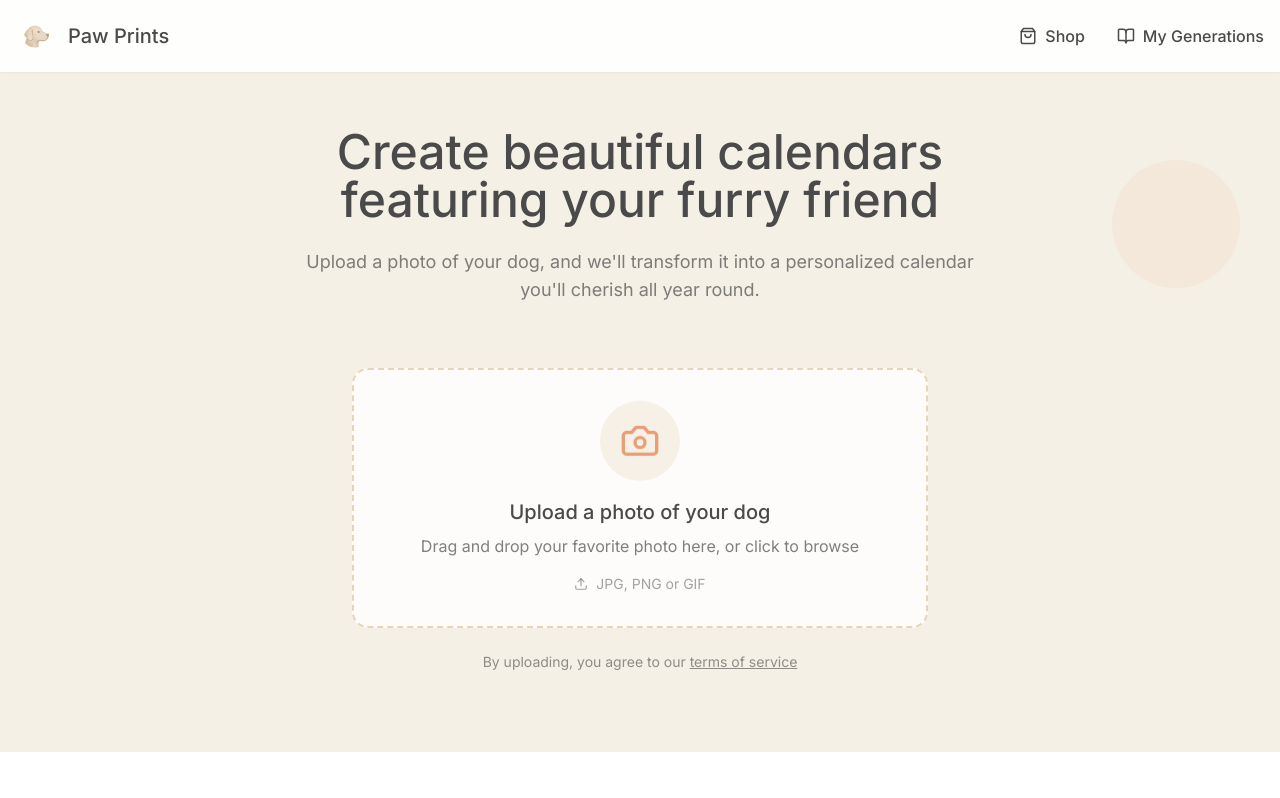
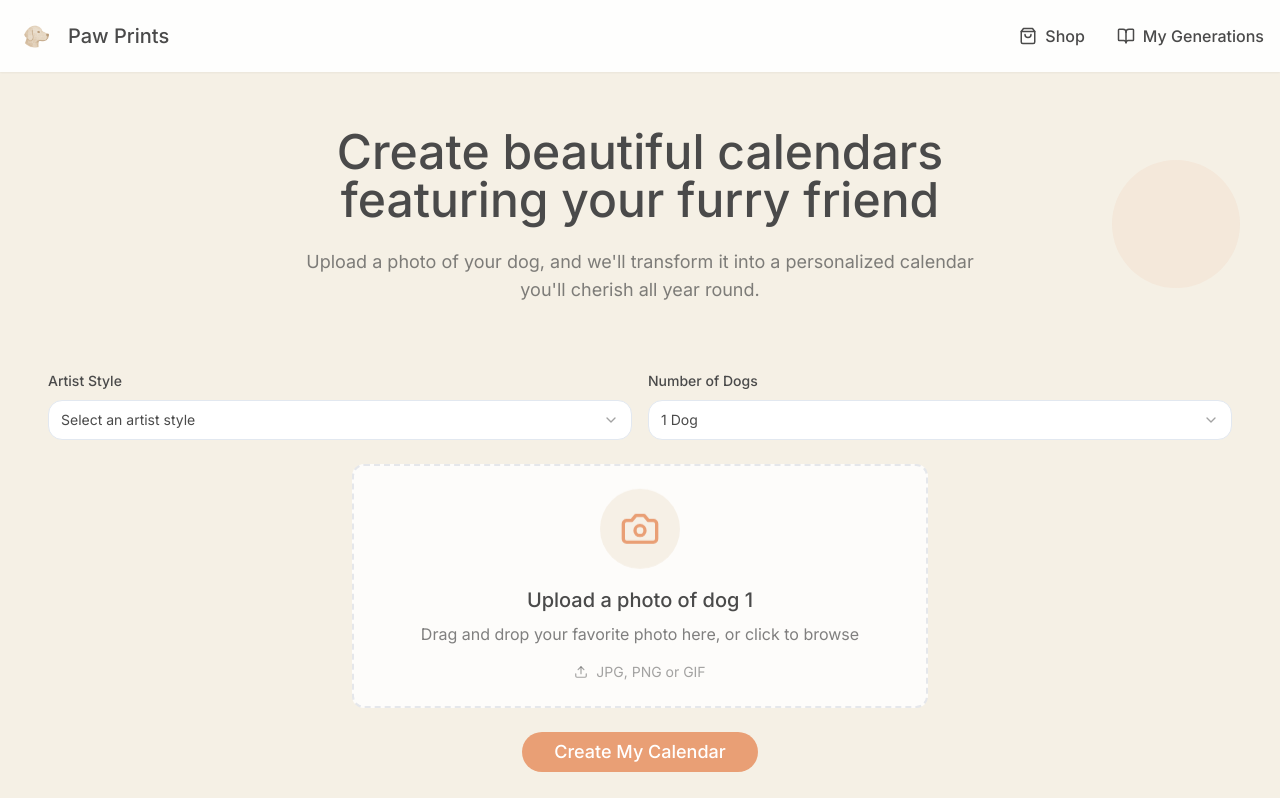
Before and after one commit to georgeavery22/paw-prints-photo-flow, a React (Vite) app: page / in a window 1280 px wide. Shown: the top 798 px of the page. Built offline with nearby package versions, Linux system fonts and the light colour scheme.

Commit message:
feat: Add artist style and number of dogs dropdowns
Adds dropdowns for artist style and number of dogs selection, dynamically generating upload boxes based on the number of dogs selected. Includes a "create my calendar" button.

```diff
--- a/src/components/PhotoUpload.tsx
+++ b/src/components/PhotoUpload.tsx
@@ -1,73 +1,140 @@
-
 import React, { useState, useRef } from 'react';
 import { Image, Upload, Camera } from 'lucide-react';
 import { toast } from "sonner";
 import { cn } from '@/lib/utils';
+import { Select, SelectContent, SelectItem, SelectTrigger, SelectValue } from "@/components/ui/select";
+import { Button } from "@/components/ui/button";
+
+// Artist style options
+const artistStyles = [
+  "Impressionist",
+  "Cubist",
+  "Pop Art",
+  "Watercolor",
+  "Renaissance",
+  "Modern",
+  "Minimalist",
+  "Abstract",
+  "Surrealist",
+  "Cartoon"
+];
 
 const PhotoUpload = () => {
-  const [isDragging, setIsDragging] = useState(false);
-  const [file, setFile] = useState<File | null>(null);
-  const [preview, setPreview] = useState<string | null>(null);
-  const fileInputRef = useRef<HTMLInputElement>(null);
+  const [dogCount, setDogCount] = useState<string>("1");
+  const [artistStyle, setArtistStyle] = useState<string>("");
+  const [uploads, setUploads] = useState<Array<{ file: File | null, preview: string | null }>>([
+    { file: null, preview: null }
+  ]);
+
+  // Update uploads array when dog count changes
+  const handleDogCountChange = (value: string) => {
+    setDogCount(value);
+    const count = parseInt(value);
+
+    // Expand or shrink the uploads array based on the new count
+    if (count > uploads.length) {
+      // Add new empty upload slots
+      setUploads([
+        ...uploads,
+        ...Array(count - uploads.length).fill({ file: null, preview: null })
+      ]);
+    } else if (count < uploads.length) {
+      // Remove excess upload slots
+      setUploads(uploads.slice(0, count));
+    }
+  };
+
+  const handleArtistStyleChange = (value: string) => {
+    setArtistStyle(value);
+  };
+
+  const handleCreateCalendar = () => {
+    // Check if all uploads have files
+    const allUploaded = uploads.every(upload => upload.file !== null);
+
+    if (!allUploaded) {
+      toast.error(`Please upload ${dogCount === "1" ? "a photo" : "photos"} of your ${dogCount === "1" ? "dog" : "dogs"}`);
+      return;
+    }
+
+    // If artist style is not selected
+    if (!artistStyle) {
+      toast.error("Please select an artist style");
+      return;
+    }
+
+    toast.success("Creating your calendar...");
+    // Here you would implement the logic to create the calendar
+  };
+
+  // Render a single upload box
+  const renderUploadBox = (index: number) => {
+    const { file, preview } = uploads[index];
 
     const handleDragOver = (e: React.DragEvent<HTMLDivElement>) => {
       e.preventDefault();
-    setIsDragging(true);
+      const newUploads = [...uploads];
+      // We need to keep the file and preview, just update the isDragging state visually
+      e.currentTarget.classList.add("border-pawprints-terracotta");
     };
 
     const handleDragLeave = (e: React.DragEvent<HTMLDivElement>) => {
       e.preventDefault();
-    setIsDragging(false);
+      e.currentTarget.classList.remove("border-pawprints-terracotta");
     };
 
     const handleDrop = (e: React.DragEvent<HTMLDivElement>) => {
       e.preventDefault();
-    setIsDragging(false);
+      e.currentTarget.classList.remove("border-pawprints-terracotta");
 
       if (e.dataTransfer.files && e.dataTransfer.files.length > 0) {
-      handleFile(e.dataTransfer.files[0]);
+        handleFile(e.dataTransfer.files[0], index);
       }
     };
 
     const handleFileChange = (e: React.ChangeEvent<HTMLInputElement>) => {
       if (e.target.files && e.target.files.length > 0) {
-      handleFile(e.target.files[0]);
+        handleFile(e.target.files[0], index);
       }
     };
 
-  const handleFile = (file: File) => {
+    const handleFile = (file: File, idx: number) => {
       if (!file.type.startsWith('image/')) {
         toast.error('Please upload an image file');
         return;
       }
 
-    setFile(file);
+      const newUploads = [...uploads];
       const reader = new FileReader();
       reader.onload = () => {
-      setPreview(reader.result as string);
-      toast.success('Photo uploaded successfully!');
+        newUploads[idx] = { file, preview: reader.result as string };
+        setUploads(newUploads);
+        toast.success(`Photo ${idx + 1} uploaded successfully!`);
       };
       reader.readAsDataURL(file);
     };
 
     const handleClick = () => {
-    fileInputRef.current?.click();
+      const fileInput = document.getElementById(`file-input-${index}`) as HTMLInputElement;
+      fileInput?.click();
     };
 
     const handleReset = (e: React.MouseEvent) => {
       e.stopPropagation();
-    setFile(null);
-    setPreview(null);
-    if (fileInputRef.current) {
-      fileInputRef.current.value = '';
+      const newUploads = [...uploads];
+      newUploads[index] = { file: null, preview: null };
+      setUploads(newUploads);
+      const fileInput = document.getElementById(`file-input-${index}`) as HTMLInputElement;
+      if (fileInput) {
+        fileInput.value = '';
       }
     };
 
     return (
       <div
+        key={index}
         className={cn(
-        "w-full max-w-xl mx-auto upload-zone flex flex-col items-center justify-center cursor-pointer",
-        isDragging ? "border-pawprints-terracotta bg-white" : "",
+          "w-full max-w-xl mx-auto upload-zone border-2 border-dashed border-gray-200 rounded-xl p-6 cursor-pointer transition-all hover:border-pawprints-terracotta mt-4",
           preview ? "border-pawprints-blue" : ""
         )}
         onDragOver={handleDragOver}
@@ -78,7 +145,7 @@ const PhotoUpload = () => {
         <input
           type="file"
           className="hidden"
-        ref={fileInputRef}
+          id={`file-input-${index}`}
           onChange={handleFileChange}
           accept="image/*"
         />
@@ -98,18 +165,18 @@ const PhotoUpload = () => {
                 <path strokeLinecap="round" strokeLinejoin="round" strokeWidth={2} d="M6 18L18 6M6 6l12 12" />
               </svg>
             </button>
-          <p className="text-center mt-4 font-medium text-pawprints-blue">Great! Now let's create your calendar</p>
+            <p className="text-center mt-4 font-medium text-pawprints-blue">Dog photo {index + 1} uploaded</p>
           </div>
         ) : (
           <>
-          <div className="w-20 h-20 mb-4 rounded-full bg-pawprints-beige/30 flex items-center justify-center animate-float">
+            <div className="w-20 h-20 mb-4 rounded-full bg-pawprints-beige/30 flex items-center justify-center animate-float mx-auto">
               <Camera size={40} className="text-pawprints-terracotta" />
             </div>
-          <h3 className="text-xl font-medium mb-2">Upload a photo of your dog</h3>
-          <p className="text-center text-pawprints-darktext/70 mb-4 max-w-md">
+            <h3 className="text-xl font-medium mb-2 text-center">Upload a photo of dog {index + 1}</h3>
+            <p className="text-center text-pawprints-darktext/70 mb-4 max-w-md mx-auto">
               Drag and drop your favorite photo here, or click to browse
             </p>
-          <div className="flex items-center gap-2 text-sm text-pawprints-darktext/50">
+            <div className="flex items-center gap-2 text-sm text-pawprints-darktext/50 justify-center">
               <Upload size={14} />
               <span>JPG, PNG or GIF</span>
             </div>
@@ -119,4 +186,60 @@ const PhotoUpload = () => {
     );
   };
 
+  return (
+    <div className="space-y-6">
+      <div className="grid grid-cols-1 md:grid-cols-2 gap-4">
+        {/* Artist Style Dropdown */}
+        <div className="space-y-2">
+          <label className="text-sm font-medium text-pawprints-darktext">Artist Style</label>
+          <Select value={artistStyle} onValueChange={handleArtistStyleChange}>
+            <SelectTrigger className="w-full">
+              <SelectValue placeholder="Select an artist style" />
+            </SelectTrigger>
+            <SelectContent>
+              {artistStyles.map((style) => (
+                <SelectItem key={style} value={style}>
+                  {style}
+                </SelectItem>
+              ))}
+            </SelectContent>
+          </Select>
+        </div>
+
+        {/* Number of Dogs Dropdown */}
+        <div className="space-y-2">
+          <label className="text-sm font-medium text-pawprints-darktext">Number of Dogs</label>
+          <Select value={dogCount} onValueChange={handleDogCountChange}>
+            <SelectTrigger className="w-full">
+              <SelectValue placeholder="Select number of dogs" />
+            </SelectTrigger>
+            <SelectContent>
+              {[1, 2, 3, 4, 5].map((num) => (
+                <SelectItem key={num} value={num.toString()}>
+                  {num} {num === 1 ? 'Dog' : 'Dogs'}
+                </SelectItem>
+              ))}
+            </SelectContent>
+          </Select>
+        </div>
+      </div>
+
+      {/* Render upload boxes based on dog count */}
+      <div className="space-y-6">
+        {uploads.map((_, index) => renderUploadBox(index))}
+      </div>
+
+      {/* Create Calendar Button */}
+      <div className="flex justify-center mt-8">
+        <Button
+          onClick={handleCreateCalendar}
+          className="bg-pawprints-terracotta hover:bg-pawprints-terracotta/90 text-white py-3 px-8 rounded-full text-lg font-medium"
+        >
+          Create My Calendar
+        </Button>
+      </div>
+    </div>
+  );
+};
+
 export default PhotoUpload;
```
Lines whose indentation alone changed are shown as unchanged.
